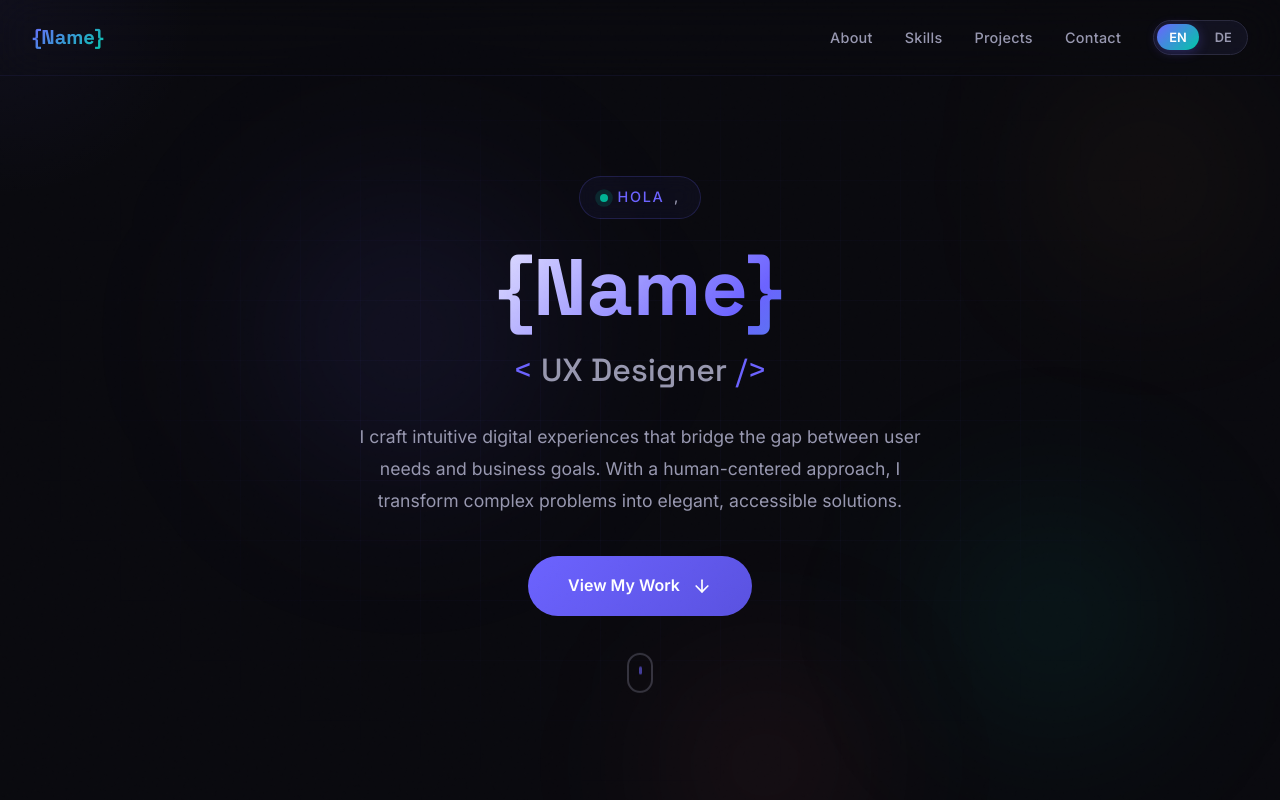
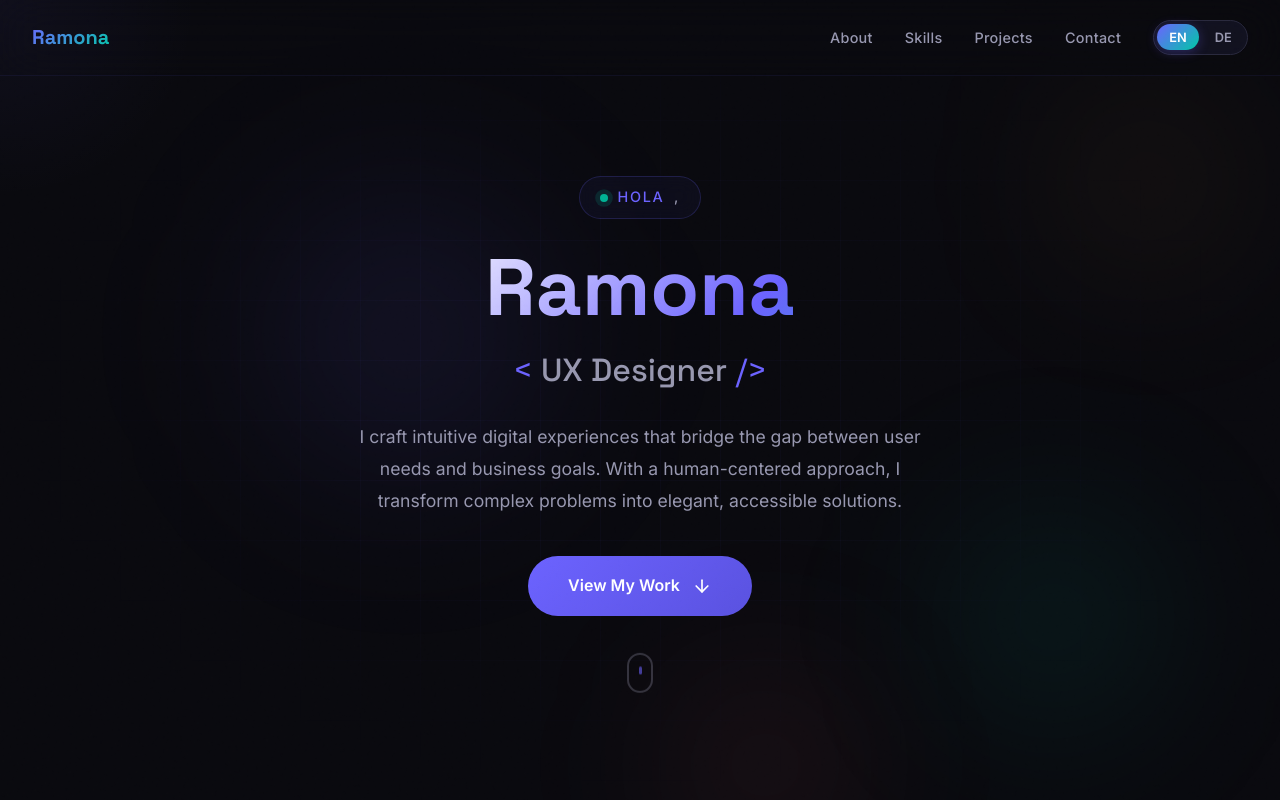
Before and after one commit to ramonatr/portfolio-foto, a React (Vite) app: page / in a window 1280 px wide. Shown: the top 800 px of the page. Built offline with nearby package versions, Linux system fonts and the light colour scheme.

Commit message:
Update portfolio: replace placeholders with Ramona, change About Me image to custom photo

```diff
--- a/index.html
+++ b/index.html
@@ -4,7 +4,7 @@
     <meta charset="UTF-8" />
     <link rel="icon" type="image/svg+xml" href="/favicon.svg" />
     <meta name="viewport" content="width=device-width, initial-scale=1.0" />
-    <title>{Name} — UX Designer</title>
+    <title>Ramona — UX Designer</title>
     <link rel="preconnect" href="https://fonts.googleapis.com">
     <link rel="preconnect" href="https://fonts.gstatic.com" crossorigin>
     <link href="https://fonts.googleapis.com/css2?family=Inter:wght@300;400;500;600;700&family=Space+Grotesk:wght@400;500;600;700&display=swap" rel="stylesheet">
--- a/src/components/About.tsx
+++ b/src/components/About.tsx
@@ -13,7 +13,7 @@ export default function About() {
           <div className="about__image">
             <div className="about__image-frame">
               <img
-                src="https://images.unsplash.com/photo-1573496359142-b8d87734a5a2?w=520&h=640&fit=crop&crop=face"
+                src="https://ik.imagekit.io/pspu4pme7/Portfolio/IMG_6247.jpeg"
                 alt={t.hero.name}
                 className="about__image-photo"
               />
--- a/src/data/projects.ts
+++ b/src/data/projects.ts
@@ -16,7 +16,7 @@ export const projects = {
       color: '#FF6B35',
       year: '2024',
       overview: 'A photography portfolio showcasing coursework from the Digital Photography program at {Hochschule}. This project demonstrates mastery of composition, lighting, and visual storytelling across multiple photographic genres.',
-      role: '{Name}',
+      role: 'Ramona',
       duration: '1 semester',
       team: '1 Photographer · Instructor guidance',
       client: '{Hochschule} — {Hochschule}',
@@ -43,7 +43,7 @@ export const projects = {
         { title: 'Curation', description: 'Select best images and organize them into thematic series that tell a cohesive story.', icon: '✨' },
         { title: 'Presentation', description: 'Design portfolio layout and create engaging descriptions for each series.', icon: '🖼️' },
       ],
-      solution: '{Name} developed a distinctive photographic voice by deeply exploring three distinct genres. Each category demonstrates both technical mastery and artistic sensitivity, with careful attention to composition, lighting, and emotional impact.',
+      solution: 'Ramona developed a distinctive photographic voice by deeply exploring three distinct genres. Each category demonstrates both technical mastery and artistic sensitivity, with careful attention to composition, lighting, and emotional impact.',
       solutionDetails: [
         'Nature Photography Series: Capturing landscapes with emphasis on light, color, and natural elements',
         'Animal Photography: Documenting wildlife behavior and personality with respect and authenticity',
@@ -65,7 +65,7 @@ export const projects = {
         'Received positive feedback from instructors and peers',
       ],
       testimonial: {
-        quote: 'The growth from first shoot to final portfolio was remarkable. The technical skills are evident, but what impressed me most was the development of {Name}\'s artistic voice and creative vision.',
+        quote: 'The growth from first shoot to final portfolio was remarkable. The technical skills are evident, but what impressed me most was the development of Ramona\'s artistic voice and creative vision.',
         author: 'Photography Instructor',
         role: '{Hochschule} Department of Digital Media',
       },
@@ -249,7 +249,7 @@ export const projects = {
         'Return rate decreased from 32% to 18% thanks to improved product info',
       ],
       testimonial: {
-        quote: 'The redesign paid for itself within 6 weeks. {Name}\'s data-driven approach meant we weren\'t guessing — every design decision was backed by evidence.',
+        quote: 'The redesign paid for itself within 6 weeks. Ramona\'s data-driven approach meant we weren\'t guessing — every design decision was backed by evidence.',
         author: 'Elena Richter',
         role: 'Head of E-Commerce, ShopScape',
       },
@@ -324,7 +324,7 @@ export const projects = {
         'Platform was featured in EdTech Magazine\'s "Top 10 Learning Platforms of 2024"',
       ],
       testimonial: {
-        quote: '{Name} didn\'t just design an app — they designed a learning experience. The gamification feels natural, not gimmicky, and the micro-learning approach has genuinely changed how I study.',
+        quote: 'Ramona didn\'t just design an app — they designed a learning experience. The gamification feels natural, not gimmicky, and the micro-learning approach has genuinely changed how I study.',
         author: 'Dr. Thomas Hoffmann',
         role: 'Dean of Digital Learning, TechAcademy',
       },
@@ -350,7 +350,7 @@ export const projects = {
       color: '#FF6B35',
       year: '2024',
       overview: 'Ein Fotografie-Portfolio, das Kursarbeiten aus dem Digitalfotografie-Programm der Technischen Hochschule Ingolstadt  präsentiert. Dieses Projekt demonstriert Meisterschaft in Komposition, Beleuchtung und visuelles Storytelling über mehrere fotografische Genres.',
-      role: '{Name}',
+      role: 'Ramona',
       duration: '1 Semester',
       team: '1 Fotograf · Betreuung durch Dozenten',
       client: '{Hochschule} — {Hochschule}',
@@ -377,7 +377,7 @@ export const projects = {
         { title: 'Auswahl', description: 'Wähle beste Bilder aus und organisiere sie in thematische Serien, die eine kohärente Geschichte erzählen.', icon: '✨' },
         { title: 'Präsentation', description: 'Gestalte Portfolio-Layout und erstelle ansprechende Beschreibungen für jede Serie.', icon: '🖼️' },
       ],
-      solution: '{Name} entwickelte eine charakteristische fotografische Stimme durch tiefe Erforschung von drei verschiedenen Genres. Jede Kategorie demonstriert sowohl technische Meisterschaft als auch künstlerische Sensibilität mit sorgfältiger Aufmerksamkeit auf Komposition, Beleuchtung und emotionalen Impact.',
+      solution: 'Ramona entwickelte eine charakteristische fotografische Stimme durch tiefe Erforschung von drei verschiedenen Genres. Jede Kategorie demonstriert sowohl technische Meisterschaft als auch künstlerische Sensibilität mit sorgfältiger Aufmerksamkeit auf Komposition, Beleuchtung und emotionalen Impact.',
       solutionDetails: [
         'Naturfotografie-Serie: Erfassung von Landschaften mit Betonung auf Licht, Farbe und Naturelemente',
         'Tierfotografie: Dokumentation von Wildtierverhalten und Persönlichkeit mit Respekt und Authentizität',
@@ -399,7 +399,7 @@ export const projects = {
         'Positive Rückmeldungen von Dozenten und Kommilitonen erhalten',
       ],
       testimonial: {
-        quote: 'Die Entwicklung vom ersten Shooting bis zum finalen Portfolio war bemerkenswert. Die technischen Fähigkeiten sind evident, aber was mich am meisten beeindruckte, war die Entwicklung von {Name}s künstlerischer Stimme und kreativer Vision.',
+        quote: 'Die Entwicklung vom ersten Shooting bis zum finalen Portfolio war bemerkenswert. Die technischen Fähigkeiten sind evident, aber was mich am meisten beeindruckte, war die Entwicklung von Ramonas künstlerischer Stimme und kreativer Vision.',
         author: 'Fotografie-Dozent',
         role: '{Hochschule} Abteilung für Digitale Medien',
       },
@@ -508,7 +508,7 @@ export const projects = {
         'Durchschnittliche Sitzungsdauer um 34% gestiegen',
       ],
       testimonial: {
-        quote: '{Name} hat unsere App von unserer größten Schwäche in unseren stärksten Wettbewerbsvorteil verwandelt. Der forschungsgetriebene Ansatz hat Erkenntnisse zutage gefördert, die wir allein nie gefunden hätten.',
+        quote: 'Ramona hat unsere App von unserer größten Schwäche in unseren stärksten Wettbewerbsvorteil verwandelt. Der forschungsgetriebene Ansatz hat Erkenntnisse zutage gefördert, die wir allein nie gefunden hätten.',
         author: 'Max Mustermann',
         role: 'CPO, FinFlow Technologies',
       },
@@ -733,7 +733,7 @@ export const projects = {
         'Plattform im EdTech Magazine als "Top 10 Lernplattformen 2024" geführt',
       ],
       testimonial: {
-        quote: '{Name} hat nicht einfach eine App gestaltet — sie hat ein Lernerlebnis geschaffen. Die Gamification fühlt sich natürlich an, nicht aufgesetzt, und der Micro-Learning-Ansatz hat wirklich verändert, wie ich lerne.',
+        quote: 'Ramona hat nicht einfach eine App gestaltet — sie hat ein Lernerlebnis geschaffen. Die Gamification fühlt sich natürlich an, nicht aufgesetzt, und der Micro-Learning-Ansatz hat wirklich verändert, wie ich lerne.',
         author: 'Dr. Thomas Hoffmann',
         role: 'Dekan für Digitales Lernen, TechAcademy',
       },
--- a/src/i18n/translations.ts
+++ b/src/i18n/translations.ts
@@ -56,7 +56,7 @@ const en: Translations = {
   },
   hero: {
     greeting: 'Hello, I\'m',
-    name: '{Name}',
+    name: 'Ramona',
     title: 'UX Designer',
     subtitle: 'I craft intuitive digital experiences that bridge the gap between user needs and business goals. With a human-centered approach, I transform complex problems into elegant, accessible solutions.',
     cta: 'View My Work',
@@ -124,7 +124,7 @@ const en: Translations = {
     linkedin: 'Connect on LinkedIn',
   },
   footer: {
-    copyright: '© 2026 {Name}. All rights reserved.',
+    copyright: '© 2026 Ramona. All rights reserved.',
     madeWith: 'Designed with passion',
   },
 };
@@ -138,7 +138,7 @@ const de: Translations = {
   },
   hero: {
     greeting: 'Hallo, ich bin',
-    name: '{Name}',
+    name: 'Ramona',
     title: 'UX Designerin',
     subtitle: 'Ich gestalte intuitive digitale Erlebnisse, die Nutzerbedürfnisse und Geschäftsziele verbinden. Mit einem menschzentrierten Ansatz verwandle ich komplexe Probleme in elegante, zugängliche Lösungen.',
     cta: 'Meine Arbeiten ansehen',
@@ -206,7 +206,7 @@ const de: Translations = {
     linkedin: 'Auf LinkedIn vernetzen',
   },
   footer: {
-    copyright: '© 2026 {Name}. Alle Rechte vorbehalten.',
+    copyright: '© 2026 Ramona. Alle Rechte vorbehalten.',
     madeWith: 'Mit Leidenschaft gestaltet',
   },
 };
```
Also changed, not shown: 2 other files (tests, documents, lock files or other folders).
